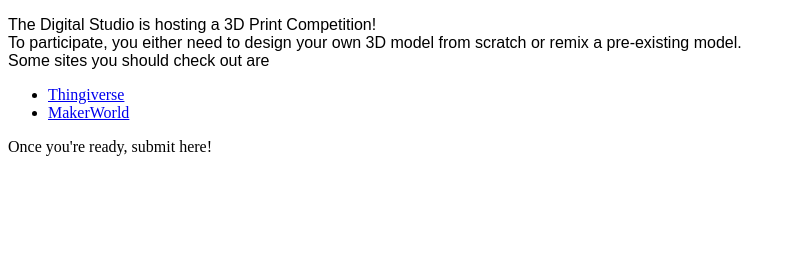
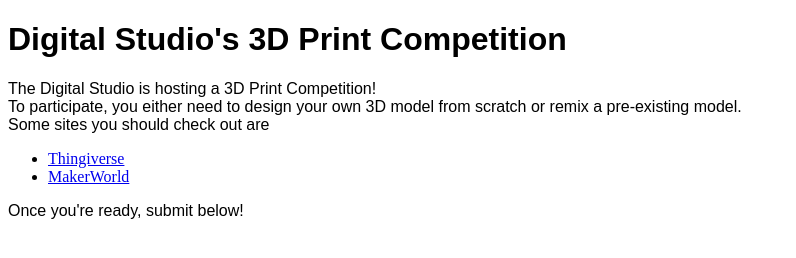
Before and after one commit to tangoc1325/3d-print-competition, a plain HTML site: page index.html in a window 1280 px wide. Shown: the whole page, without its empty margins (0-796 px from the left). Drawn offline with Linux system fonts and the light colour scheme.

Commit message:
Update index.html

```diff
--- a/index.html
+++ b/index.html
@@ -2,26 +2,27 @@
 <html>
 <head>
     <style>
-        title {
+        h1 {
             font-family: 'Futura', sans-serif;
         }
         p {
             font-family: 'Freight', sans-serif;
         }
     </style>
-    <title> Digital Studio's 3D Print Competition </title>
+    <h1> Digital Studio's 3D Print Competition </h1>
 </head>
 <body>
-        <p> The Digital Studio is hosting a 3D Print Competition! <br>
+        <p>
+            The Digital Studio is hosting a 3D Print Competition! <br>
             To participate, you either need to design your own 3D model from scratch or remix a pre-existing model. <br>
             Some sites you should check out are
+        </p>
             <ul>
                 <li> <a href="https://www.thingiverse.com/">Thingiverse</a></li>
                 <li> <a href="https://www.makerworld.com/">MakerWorld</a> </li>
             </ul>
+        <p>Once you're ready, submit below!</p>
 
-            Once you're ready, submit here!
-        </p>
 
     </body>
 </html>
```
